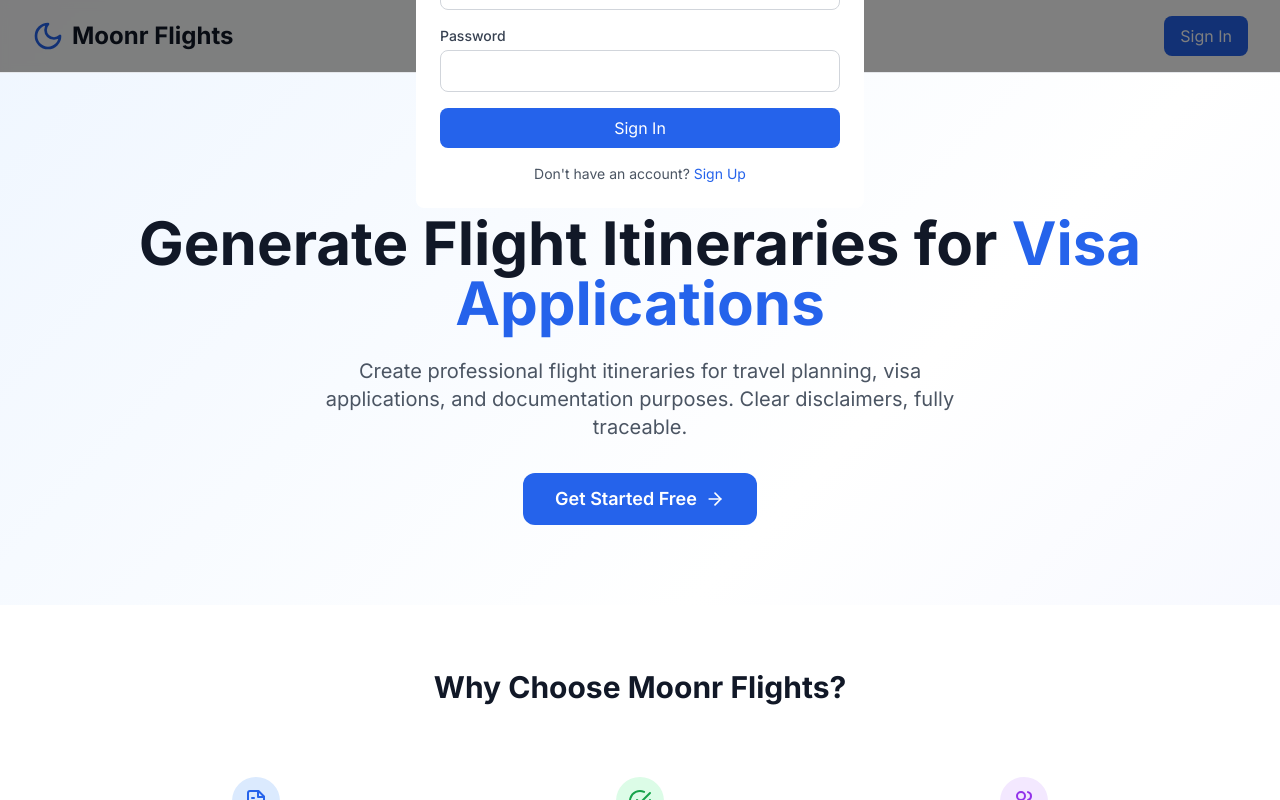
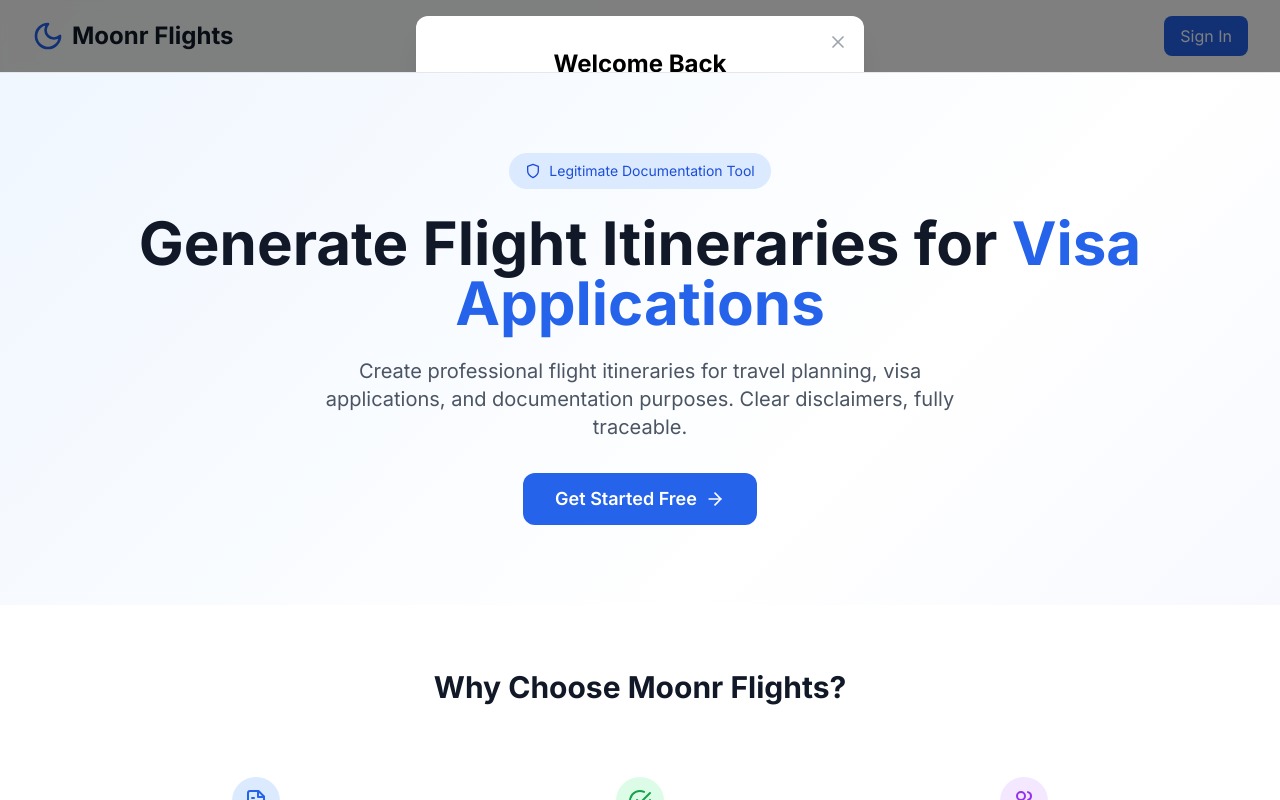
Before and after one commit to devkijified/MoonrFlights, a Next.js app: page / in a window 1280 px wide. Both pictures are taken after a click on the button "Sign In". Shown: the top 800 px of the page. Built offline with nearby package versions, Linux system fonts and the light colour scheme.

Commit message:
Update AuthModal.tsx

```diff
--- a/components/auth/AuthModal.tsx
+++ b/components/auth/AuthModal.tsx
@@ -1,6 +1,6 @@
 'use client';
 
-import { useState } from 'react';
+import { useState, useEffect } from 'react';
 import { supabase } from '@/lib/supabase/client';
 import toast from 'react-hot-toast';
 import { X } from 'lucide-react';
@@ -16,8 +16,13 @@ export function AuthModal({ isOpen, onClose }: AuthModalProps) {
   const [password, setPassword] = useState('');
   const [fullName, setFullName] = useState('');
   const [loading, setLoading] = useState(false);
+  const [mounted, setMounted] = useState(false);
 
-  if (!isOpen) return null;
+  useEffect(() => {
+    setMounted(true);
+  }, []);
+
+  if (!mounted || !isOpen) return null;
 
   const handleSubmit = async (e: React.FormEvent) => {
     e.preventDefault();
@@ -48,68 +53,92 @@ export function AuthModal({ isOpen, onClose }: AuthModalProps) {
   };
 
   return (
-    <div className="fixed inset-0 bg-black bg-opacity-50 flex items-center justify-center z-50">
-      <div className="bg-white rounded-lg w-full max-w-md p-6 relative">
-        <button onClick={onClose} className="absolute top-4 right-4 text-gray-400 hover:text-gray-600">
+    <div className="fixed inset-0 z-50 overflow-y-auto">
+      {/* Backdrop with blur */}
+      <div className="fixed inset-0 bg-black bg-opacity-50 transition-opacity" onClick={onClose} />
+
+      {/* Centered modal container */}
+      <div className="flex min-h-full items-center justify-center p-4">
+        <div className="relative bg-white rounded-xl shadow-xl max-w-md w-full mx-auto">
+          {/* Close button */}
+          <button
+            onClick={onClose}
+            className="absolute top-4 right-4 text-gray-400 hover:text-gray-600 transition-colors z-10"
+          >
             <X size={20} />
           </button>
 
-        <h2 className="text-2xl font-bold mb-6">
+          <div className="p-6 pt-8">
+            <h2 className="text-2xl font-bold mb-6 text-center">
               {isLogin ? 'Welcome Back' : 'Create Account'}
             </h2>
 
             <form onSubmit={handleSubmit} className="space-y-4">
               {!isLogin && (
                 <div>
-              <label className="block text-sm font-medium text-gray-700 mb-1">Full Name</label>
+                  <label className="block text-sm font-medium text-gray-700 mb-1">
+                    Full Name
+                  </label>
                   <input
                     type="text"
                     value={fullName}
                     onChange={(e) => setFullName(e.target.value)}
-                className="w-full border border-gray-300 rounded-lg px-3 py-2"
+                    className="w-full border border-gray-300 rounded-lg px-3 py-2 focus:ring-2 focus:ring-blue-500 focus:border-transparent outline-none transition"
                     required
+                    placeholder="John Doe"
                   />
                 </div>
               )}
 
               <div>
-            <label className="block text-sm font-medium text-gray-700 mb-1">Email</label>
+                <label className="block text-sm font-medium text-gray-700 mb-1">
+                  Email
+                </label>
                 <input
                   type="email"
                   value={email}
                   onChange={(e) => setEmail(e.target.value)}
-              className="w-full border border-gray-300 rounded-lg px-3 py-2"
+                  className="w-full border border-gray-300 rounded-lg px-3 py-2 focus:ring-2 focus:ring-blue-500 focus:border-transparent outline-none transition"
                   required
+                  placeholder="you@example.com"
                 />
               </div>
 
               <div>
-            <label className="block text-sm font-medium text-gray-700 mb-1">Password</label>
+                <label className="block text-sm font-medium text-gray-700 mb-1">
+                  Password
+                </label>
                 <input
                   type="password"
                   value={password}
                   onChange={(e) => setPassword(e.target.value)}
-              className="w-full border border-gray-300 rounded-lg px-3 py-2"
+                  className="w-full border border-gray-300 rounded-lg px-3 py-2 focus:ring-2 focus:ring-blue-500 focus:border-transparent outline-none transition"
                   required
+                  placeholder="••••••••"
                 />
               </div>
 
               <button
                 type="submit"
                 disabled={loading}
-            className="w-full bg-blue-600 text-white py-2 rounded-lg hover:bg-blue-700 disabled:opacity-50"
+                className="w-full bg-blue-600 text-white py-2.5 rounded-lg font-semibold hover:bg-blue-700 disabled:opacity-50 disabled:cursor-not-allowed transition-colors mt-6"
               >
                 {loading ? 'Loading...' : (isLogin ? 'Sign In' : 'Sign Up')}
               </button>
             </form>
 
-        <p className="mt-4 text-center text-sm text-gray-600">
+            <p className="mt-6 text-center text-sm text-gray-600">
               {isLogin ? "Don't have an account? " : "Already have an account? "}
-          <button onClick={() => setIsLogin(!isLogin)} className="text-blue-600 hover:underline">
+              <button
+                onClick={() => setIsLogin(!isLogin)}
+                className="text-blue-600 hover:underline font-medium"
+              >
                 {isLogin ? 'Sign Up' : 'Sign In'}
               </button>
             </p>
           </div>
         </div>
+      </div>
+    </div>
   );
 }
```
Lines whose indentation alone changed are shown as unchanged.
